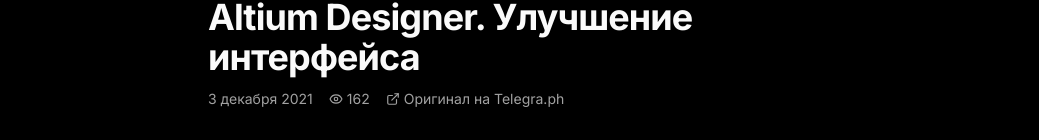
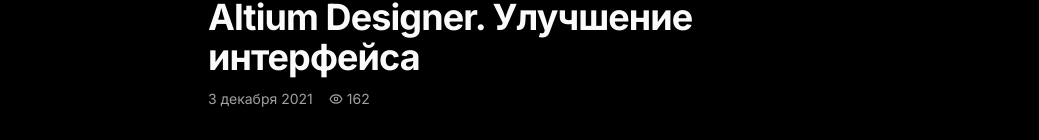
Before and after one commit to piecessum/alex.friends, a Next.js app: page /notes/Altium-Designer-12-03 in a window 1280 px wide. Shown: the part 184-324 px from the top of the page, without its empty margins (120-1159 px from the left). Built offline with nearby package versions, Linux system fonts and the light colour scheme; no server answers.

Commit message:
Лонгрид: убрать ссылку 'Оригинал на Telegra.ph'
Co-Authored-By: Claude Opus 4.7 <noreply@anthropic.com>

```diff
--- a/app/notes/[slug]/page.tsx
+++ b/app/notes/[slug]/page.tsx
@@ -1,6 +1,6 @@
 import Link from "next/link";
 import { notFound } from "next/navigation";
-import { ArrowLeft, Eye, ExternalLink } from "lucide-react";
+import { ArrowLeft, Eye } from "lucide-react";
 import { SiteHeader } from "@/components/site-header";
 import { SiteFooter } from "@/components/site-footer";
 import { TelegraphContent } from "@/components/telegraph-content";
@@ -68,15 +68,6 @@ export default async function NotePage({
               {note.views}
             </span>
           )}
-          <a
-            href={note.original}
-            target="_blank"
-            rel="noopener noreferrer"
-            className="inline-flex items-center gap-1 transition hover:text-indigo-600 dark:hover:text-indigo-400"
-          >
-            <ExternalLink className="h-3.5 w-3.5" />
-            Оригинал на Telegra.ph
-          </a>
         </div>
 
         <article className="mt-8 text-[17px]">
```
